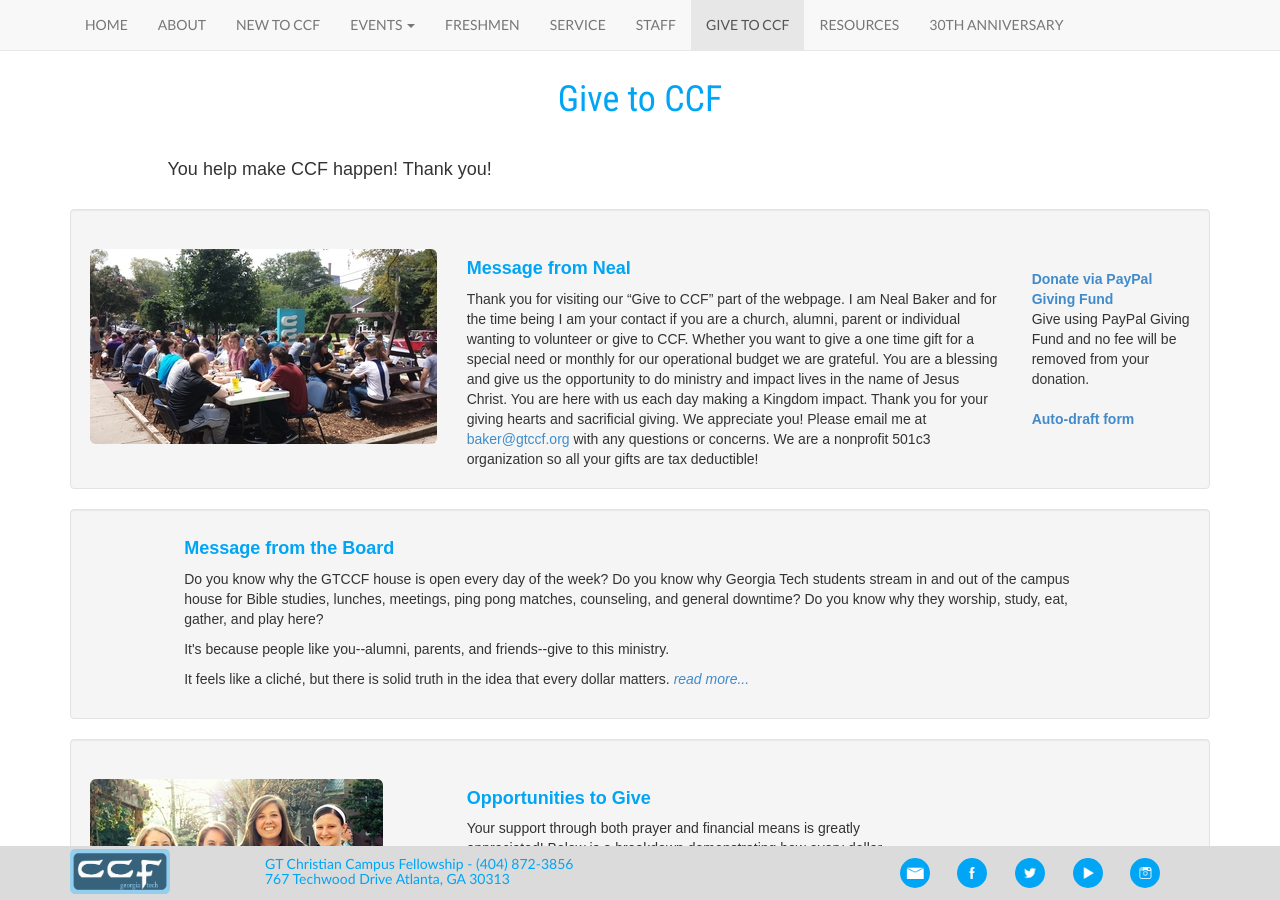
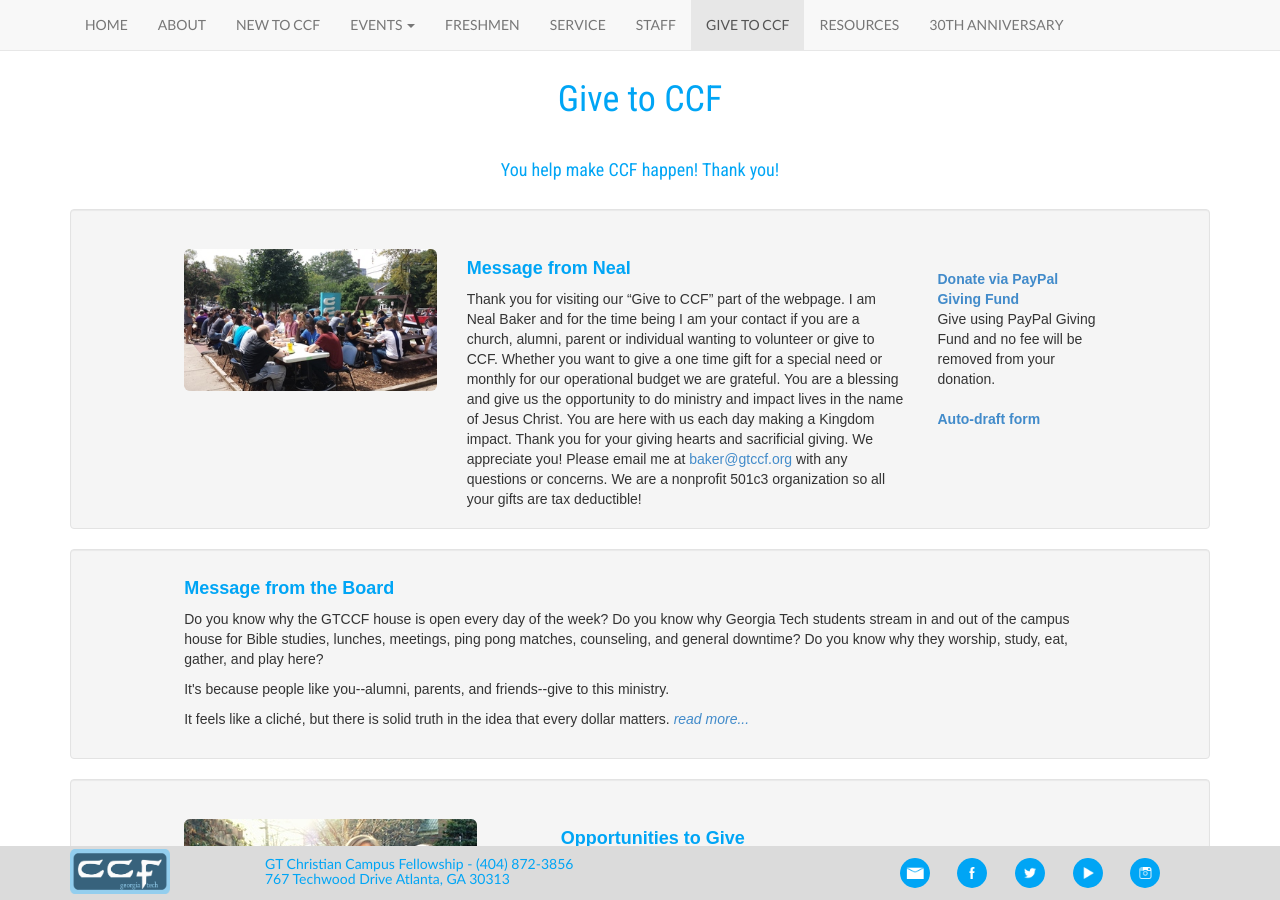
Before and after one commit to gtccf/gtccf.github.io, a Jekyll site: the page built from alumni/index.html, in a window 1280 px wide and 900 px high. Built offline with Jekyll 4.4.1, drawn with Linux system fonts in a browser that asks for light colours; nearby versions of some CDN libraries.

Commit message:
Fix windows

```diff
--- a/alumni/index.html
+++ b/alumni/index.html
@@ -8,14 +8,15 @@ layout: default
 
     <div class="row">
       <div class="col-md-1"></div>
-      <div class="col-md-10"><h4>You help make CCF happen! Thank you!</h4></div>
+      <div class="pageheadtext"><h4>You help make CCF happen! Thank you!</h4></div>
     </div>
     <br>
 
     <div class="well">
       <div class="row">
-        <div class="col-md-4"><br><img src="{{ site.baseurl }}/photos/alumni1.jpg" class="img-rounded"></div>
-        <div class="col-md-6"><div class="blue"><h4><strong><br />Message from Neal</strong></h4></div>
+        <div class="col-md-1"></div>
+        <div class="col-md-3"><br><img src="{{ site.baseurl }}/photos/alumni1.jpg" class="img-rounded" width="100%"></div>
+        <div class="col-md-5"><div class="blue"><h4><strong><br />Message from Neal</strong></h4></div>
           Thank you for visiting our “Give to CCF” part of the webpage. I am Neal Baker and for the time being I am your contact if you are a church, alumni, parent or individual wanting to volunteer or give to CCF. Whether you want to give a one time gift for a special need or monthly for our operational budget we are grateful. You are a blessing and give us the opportunity to do ministry and impact lives in the name of Jesus Christ. You are here with us each day making a Kingdom impact. Thank you for your giving hearts and sacrificial giving. We appreciate you! Please email me at <a href="baker@gtccf.org">baker@gtccf.org</a> with any questions or concerns. We are a nonprofit 501c3 organization so all your gifts are tax deductible!
         </div>
         <div class="col-md-2"><br><br>
@@ -38,8 +39,9 @@ layout: default
 
     <div class="well">
       <div class="row">
+        <div class="col-md-1"></div>
         <div class="col-md-4"><br><img src="{{ site.baseurl }}/photos/alumni2.jpg" class="img-rounded"></div>
-        <div class="col-md-5"><div class="blue"><h4><strong><br />Opportunities to Give</strong></h4></div>
+        <div class="col-md-6"><div class="blue"><h4><strong><br />Opportunities to Give</strong></h4></div>
           Your support through both prayer and financial means is greatly appreciated!
           Below is a breakdown demonstrating how every dollar donated, no matter the amount, can directly impact a student:<br>
           <ul>
@@ -56,8 +58,9 @@ layout: default
 
     <div class="well">
       <div class="row">
+        <div class="col-md-1"></div>
         <div class="col-md-4"><br><img src="{{ site.baseurl }}/photos/alumni3.jpg" class="img-rounded"></div>
-        <div class="col-md-5"><div class="blue"><h4><strong><br />Current Needs</strong></h4></div>
+        <div class="col-md-6"><div class="blue"><h4><strong><br />Current Needs</strong></h4></div>
           <strong>Feed a Hungry College Student</strong><br><br>
           <em><strong>Free Dinner at Thursday Nights</strong></em><br>Every Thursday night, GT CCF offers its students Free Dinner which used to be called “Feeding Frenzy.”  Free Dinner begins at 6:45pm with close to 200 students.  If you would like to sponsor a meal, contact Neal to see what dates are available.  There is always a need!  Your group can bring food that is already prepared (lasagna, barbeque, sub sandwiches, etc.) or use our industrial kitchen to cook dinner here at the campus house. Student favorites include lasagna, potato bar, barbeque sandwiches, and taco salad. You can sponsor a Free Dinner by either providing food or providing a donation of $400.00.<br><br>
           <em><strong>Devo Lunch</strong></em><br>Each Monday, students gather for devotional lunch, or “devo” lunch, which includes a free lunch and a short. We offer two sessions of devo lunch at 11am and 12pm every Monday. About 200 students (an average of 100 students per session) attend devo lunch each week. This is especially effective in allowing students to invite their friends from class to come by CCF for a free lunch. You can sponsor both lunches ($400), one lunch ($200), or partially support a devo lunch.<br><br>
```
Also changed, not shown: compassion/index.html (+5 -10 lines).
